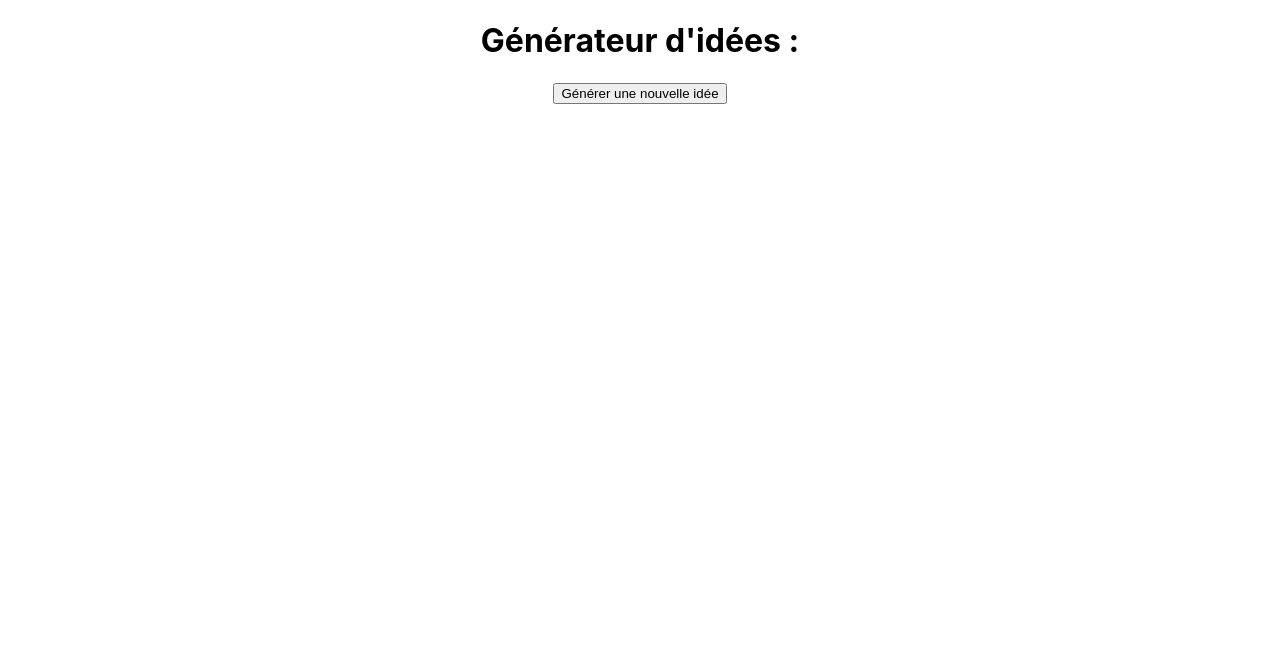
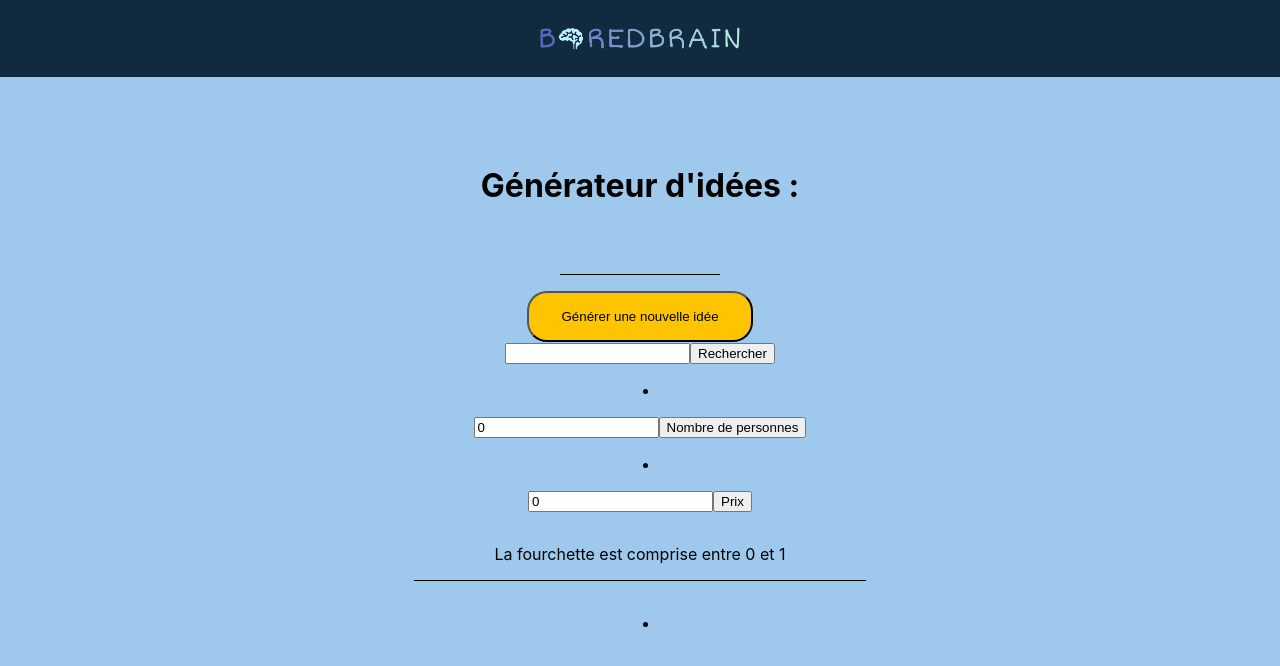
Before and after one commit to AndelysP/Bored_Generator, a React (Create React App) app: page / in a window 1280 px wide. Shown: the top 666 px of the page. Built offline with nearby package versions, Linux system fonts and the light colour scheme; no server answers.

Commit message:
Ajout recherche selon prix / nb de personnes / type d'activité

```diff
--- a/package.json
+++ b/package.json
@@ -10,6 +10,7 @@
     "react-dom": "^18.2.0",
     "react-router-dom": "^6.9.0",
     "react-scripts": "5.0.1",
+    "sass": "^1.60.0",
     "web-vitals": "^2.1.4"
   },
   "scripts": {
--- a/public/index.html
+++ b/public/index.html
@@ -1,5 +1,5 @@
 <!DOCTYPE html>
-<html lang="en">
+<html lang="fr">
   <head>
     <meta charset="utf-8" />
     <link rel="icon" href="%PUBLIC_URL%/favicon.ico" />
@@ -10,34 +10,12 @@
       content="Web site created using create-react-app"
     />
     <link rel="apple-touch-icon" href="%PUBLIC_URL%/logo192.png" />
-    <!--
-      manifest.json provides metadata used when your web app is installed on a
-      user's mobile device or desktop. See https://developers.google.com/web/fundamentals/web-app-manifest/
-    -->
     <link rel="manifest" href="%PUBLIC_URL%/manifest.json" />
-    <!--
-      Notice the use of %PUBLIC_URL% in the tags above.
-      It will be replaced with the URL of the `public` folder during the build.
-      Only files inside the `public` folder can be referenced from the HTML.
 
-      Unlike "/favicon.ico" or "favicon.ico", "%PUBLIC_URL%/favicon.ico" will
-      work correctly both with client-side routing and a non-root public URL.
-      Learn how to configure a non-root public URL by running `npm run build`.
-    -->
-    <title>React App</title>
+    <title>BoredBrain | 🧠</title>
   </head>
   <body>
     <noscript>You need to enable JavaScript to run this app.</noscript>
     <div id="root"></div>
-    <!--
-      This HTML file is a template.
-      If you open it directly in the browser, you will see an empty page.
-
-      You can add webfonts, meta tags, or analytics to this file.
-      The build step will place the bundled scripts into the <body> tag.
-
-      To begin the development, run `npm start` or `yarn start`.
-      To create a production bundle, use `npm run build` or `yarn build`.
-    -->
   </body>
 </html>
--- a/src/App.css
+++ /dev/null
@@ -1,38 +0,0 @@
-.App {
-  text-align: center;
-}
-
-.App-logo {
-  height: 40vmin;
-  pointer-events: none;
-}
-
-@media (prefers-reduced-motion: no-preference) {
-  .App-logo {
-    animation: App-logo-spin infinite 20s linear;
-  }
-}
-
-.App-header {
-  background-color: #282c34;
-  min-height: 100vh;
-  display: flex;
-  flex-direction: column;
-  align-items: center;
-  justify-content: center;
-  font-size: calc(10px + 2vmin);
-  color: white;
-}
-
-.App-link {
-  color: #61dafb;
-}
-
-@keyframes App-logo-spin {
-  from {
-    transform: rotate(0deg);
-  }
-  to {
-    transform: rotate(360deg);
-  }
-}
--- a/src/App.js
+++ b/src/App.js
@@ -1,9 +1,22 @@
 import { useEffect, useState } from 'react';
-import './App.css';
+import './assets/sass/App.scss';
+import Navbar from './components/Navbar';
 
 function App() {
 
-  const [ideas, setIdeas] = useState([]);
+  const [ideas, setIdeas] = useState([]); // Idée aléatoire
+
+  // Idée selon le type d'activité
+  const [type, setType] = useState("")
+  const [typeIdeas, setTypeIdeas] = useState([]);
+
+  // Idée selon le nombre de personnes
+  const [numbers, setNumbers] = useState(0);
+  const [numberIdeas, setNumbersIdeas] = useState([]);
+
+  // Idée selon le prix
+  const [price, setPrice] = useState(0);
+  const [priceIdeas, setPriceIdeas] = useState([]);
 
   const getIdeas = async () => {
     await fetch("http://www.boredapi.com/api/activity/")
@@ -20,11 +33,85 @@ function App() {
     getIdeas();
   };
 
+  const getTypeIdeas = async () => {
+    await fetch(`http://www.boredapi.com/api/activity?type=${type}`)
+      .then(res => res.json())
+      .then(data => setTypeIdeas(data))
+  }
+
+  const handleSubmitType = (e) => {
+    e.preventDefault();
+
+    getTypeIdeas();
+  }
+
+  const numberParticipantIdea = async () => {
+    await fetch(`http://www.boredapi.com/api/activity?participants=${numbers}`)
+      .then(res => res.json())
+      .then(data => setNumbersIdeas(data))
+  }
+
+
+  const handleSubmitNumber = (e) => {
+    e.preventDefault();
+
+    numberParticipantIdea();
+  }
+
+  const getPriceIdeas = async () => {
+    await fetch(`http://www.boredapi.com/api/activity?price=${price}`)
+      .then(res => res.json())
+      .then(data => setPriceIdeas(data))
+  }
+
+  const handleSubmitPrice = (e) => {
+    e.preventDefault();
+
+    getPriceIdeas();
+  }
+
+  console.log(priceIdeas);
+
   return (
     <div className="App">
-      <h1>Générateur d'idées :</h1>
-      <p>{ideas.activity}</p>
-      <button onClick={() => newIdea()}>Générer une nouvelle idée</button>
+      <Navbar />
+
+      <div className="generator">
+        <h1>Générateur d'idées :</h1>
+
+        <p>{ideas.activity}</p>
+        <button onClick={() => newIdea()} className="generator_btn">Générer une nouvelle idée</button>
+
+        <form onSubmit={handleSubmitType}>
+          <input type="text" value={type} onChange={(e) => setType(e.target.value)} />
+          <button type='submit'> Rechercher</button>
+        </form>
+
+        <ul>
+          <li>{typeIdeas.activity}</li>
+        </ul>
+
+        <form onSubmit={handleSubmitNumber}>
+          <input type="number" value={numbers} onChange={(e) => setNumbers(e.target.value)} />
+          <button type='Submit'>Nombre de personnes</button>
+        </form>
+
+        <ul>
+          <li>{numberIdeas.activity}</li>
+        </ul>
+
+        <form onSubmit={handleSubmitPrice}>
+          <input type="number" value={price} onChange={(e) => setPrice(e.target.value)} />
+          <button type='Submit'>Prix</button>
+        </form>
+
+        <p>La fourchette est comprise entre 0 et 1</p>
+        <ul>
+          <li>{priceIdeas.activity}</li>
+        </ul>
+      </div>
+
+
     </div>
   );
 }
--- /dev/null
+++ b/src/assets/sass/App.scss
@@ -0,0 +1,45 @@
+body {
+    background-color: rgb(158, 201, 236);
+}
+
+header {
+    nav {
+        display: flex;
+        justify-content: center;
+        padding: 1.5rem 0;
+        background-color: rgb(18, 42, 63);
+
+        img {
+            max-width: 16vw;
+        }
+
+    }
+}
+
+.generator {
+    width: 80%;
+    height: 80vh;
+    margin: auto;
+    display: flex;
+    align-items: center;
+    justify-content: center;
+    flex-direction: column;
+    text-align: center;
+
+    p {
+        padding: 1rem 5rem;
+        border-bottom: 0.1px solid rgb(0, 0, 0);
+    }
+
+    &_btn {
+        background-color: rgb(255, 196, 0);
+        padding: 1rem 2rem;
+        border-radius: 20px;
+        cursor: pointer;
+
+        &:hover {
+            background-color: rgb(255, 174, 0);
+        }
+
+    }
+}
--- /dev/null
+++ b/src/components/Navbar.js
@@ -0,0 +1,14 @@
+import React from 'react';
+import logo from '../assets/img/logo.png';
+
+const Navbar = () => {
+  return (
+    <header>
+        <nav>
+            <img src={logo} alt="" />
+        </nav>
+    </header>
+  )
+}
+
+export default Navbar
```
Also changed, not shown: src/assets/img/logo.png (added), 1 other file (tests, documents, lock files or other folders).
